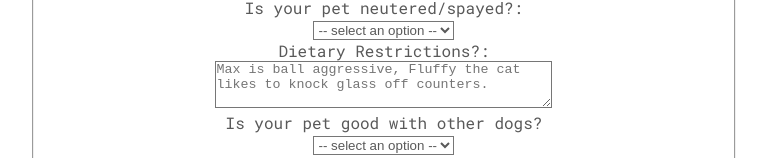
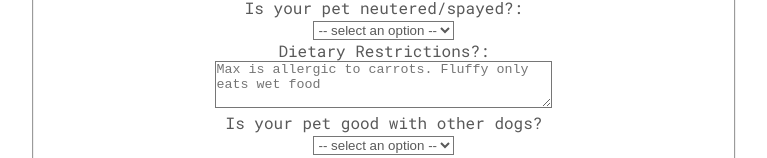
Before and after one commit to AnonymousICT/SittR, a website: page public/pet/create.html in a window 1280 px wide. Shown: the part 479-637 px from the top of the page, without its empty margins (256-1023 px from the left). Drawn offline with nearby package versions, Linux system fonts and the light colour scheme.

```diff
--- a/public/pet/create.html
+++ b/public/pet/create.html
@@ -79,7 +79,7 @@
 
 					<!-- make the text box larger -->
 					<label for="petdiet-txt">Dietary Restrictions?: <br>
-						<textarea cols="40" rows="3" id="petdiet-txt" placeholder="Max is ball aggressive, Fluffy the cat likes to knock glass off counters."></textarea>
+						<textarea cols="40" rows="3" id="petdiet-txt" placeholder="Max is allergic to carrots. Fluffy only eats wet food"></textarea>
 					</label><br>
 
 
--- a/public/visit/create.page.js
+++ b/public/visit/create.page.js
@@ -25,7 +25,6 @@
         visitCareInstructions: $("#care-instructions").val(),
         visitSummary: $("#visit-summary").val()
     };
-    console.log(newVisit);
     HTTP.createVisit({
         jwtToken: STATE.authUser.jwtToken,
         newVisit: newVisit,
```
